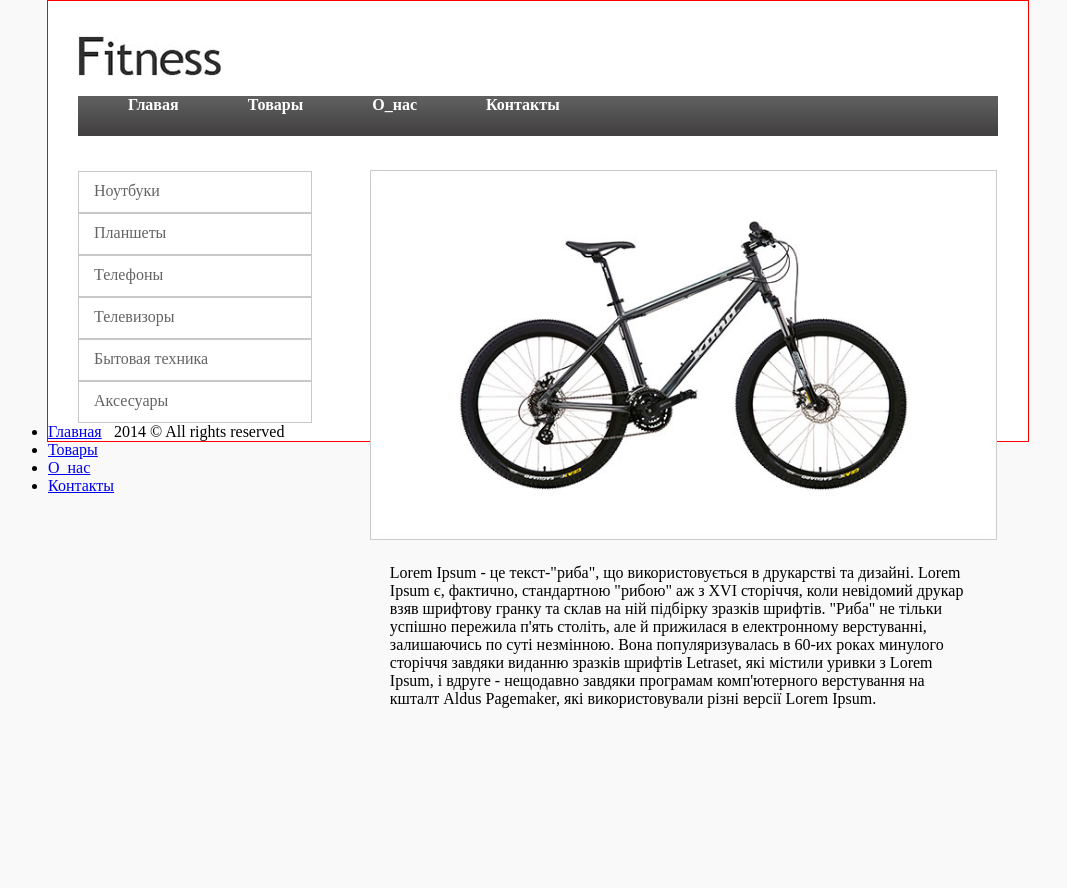
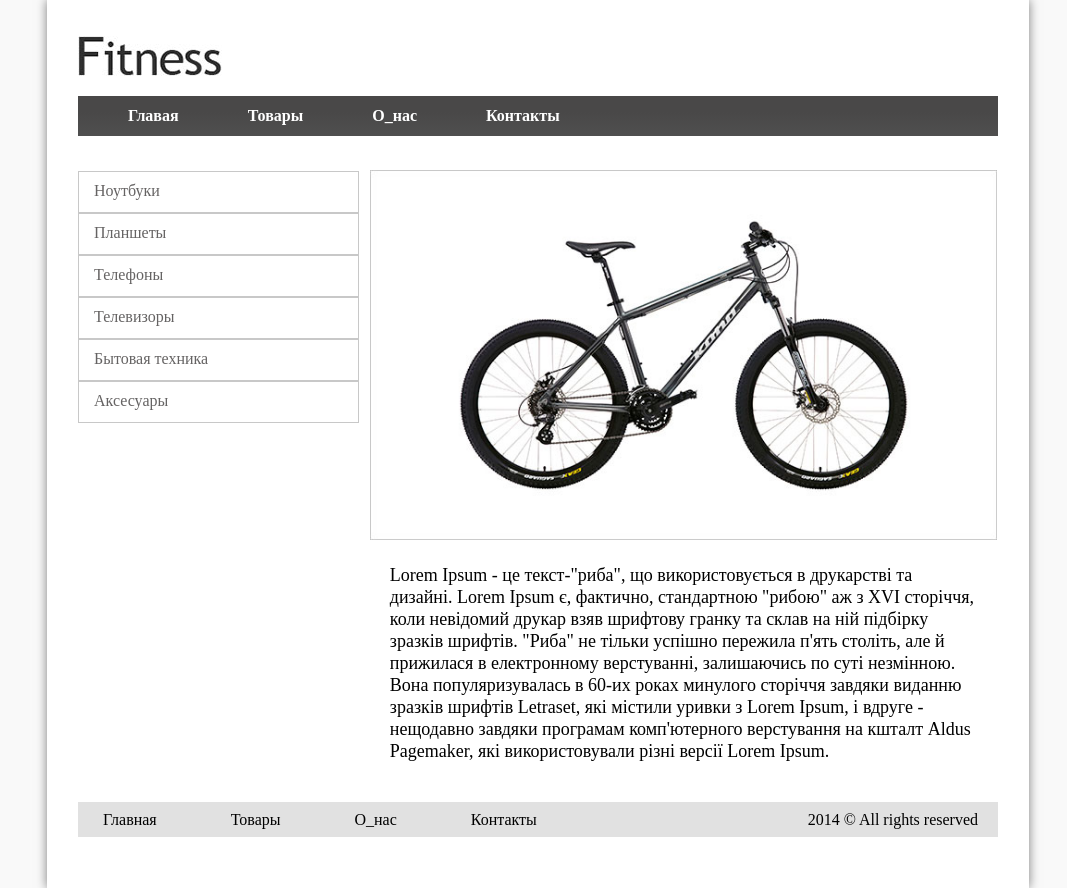
Before and after one commit to sergiyburlaka/sergiyburlaka.github.io, a plain HTML site: page html-hw-2/index.html in a window 1280 px wide. Shown: the whole page, without its empty margins (102-1169 px from the left). Before the commit the page ends 800 px from the top, so only its background shows below. Drawn offline with Linux system fonts and the light colour scheme.

Commit message:
update Work home 2

```diff
--- /dev/null
+++ b/html-hw-2-bonus/css/style.css
@@ -0,0 +1,72 @@
+*{
+	margin: 0;
+	padding: 0;
+}
+body{
+
+	background: url(../img/bg.jpg )no-repeat;
+    -moz-background-size: 100%;
+    -webkit-background-size: 100%;
+    -o-background-size: 100%;
+    background-size: 100%;
+}
+header{
+	margin: 10px 200px 10px 185px;
+	padding: 0 10px 0 10px;
+	/* border: 1px solid #ff0000; */
+	height: 150px;
+}
+.wrapper{
+
+	margin: 10px 185px 10px 185px;
+	padding: 0px 0px 0px 0px;
+}
+.logo{
+	background: url(../img/logo.png);
+	background-repeat: no-repeat;
+	margin: 0px 0 0 0px;
+	float: left;
+	padding: 0px;
+	width: 266px;
+	height: 143px;
+
+}
+.contacts{
+	float: right;
+	color: white;
+	width: auto;
+	position: relative;
+    padding-top: 90px;
+    box-sizing: border-box;
+}
+
+.contacts span{
+	font-weight: bold;
+}
+
+.foto{
+
+}
+
+.foto li{
+	float: left;
+	width: 280px;
+	padding: 20px 5px 0 0;
+	list-style-type: none;
+	display:inline-block;
+
+}
+.foto p{
+	color:white;
+	text-align: center;
+	margin-bottom: 20px;
+	padding-bottom: 20px;
+}
+footer{
+	margin-top: 50px;
+}
+
+footer p{
+	color:white;
+	text-align: center;
+}
--- /dev/null
+++ b/html-hw-2-bonus/index.html
@@ -0,0 +1,35 @@
+<!doctype html>
+<html>
+<head>
+<link rel="stylesheet" href="css/style.css">
+<meta charset="utf-8">
+<title>Asio-Holidays</title>
+</head>
+<header>
+	<div class="logo"></div>
+	<div class="contacts">
+		<span>contact us</span>
+		<address>+12 34 567 8910</address>
+		<div>info@asia-holidays.com</div>
+	</div>
+</header>
+<div class="wrapper">
+	<ul class="foto">
+
+		<li><img src="img/india.jpg" alt="India"><p>India</p></li>
+		<li><img src="img/nepal.jpg" alt="Nepal"><p>Nepal</p></li>
+		<li><img src="img/tibet.jpg" alt="Tibet"><p>Tibet</p></li>
+		<li><img src="img/bhutan.jpg" alt="Bhutan"><p>Bhutan</p></li>
+		<li><img src="img/sri_lanka.jpg" alt="Sri Lanka"><p>Sri Lanka</p></li>
+		<li><img src="img/maldives.jpg" alt="Maldives"><p>Maldives</p></li>
+
+	</ul>
+	<footer>
+		<p>Copyright (c) asia-holidays.com. 2010</p>
+
+	</footer>
+</div>
+
+<body>
+</body>
+</html>
--- a/html-hw-2/css/style.css
+++ b/html-hw-2/css/style.css
@@ -3,11 +3,27 @@
 	margin: 0;
 }
 
-#wrap{
+body{
 	background: #f9f9f9;
 	min-width: 980px;
 
 }
+p{
+	font-size:18px;
+	line-height: 22px;
+
+}
+
+
+.wrapper{
+
+	width: 980px;
+	background: #FFFFFF;
+	border: 1px solid #ffffff;
+	box-shadow: 0 0 10px rgba(0,0,0,0.5);
+	margin: auto;
+}
+
 .logo{
 	background: url(../img/logo.jpg);
 	background-repeat: no-repeat;
@@ -16,18 +32,13 @@
 	width: 200px;
 }
 
-ul.menu_fute li{
-	margin: 10px 0 0 10px;
-	padding: 0 10px 0 10px;
 
-}
-ul.menu_fute li{
 
-}
+
 .nav-hor{
-	background-image: url(../img/menu.jpg);
+	background: #5b5b5b;
+    background: linear-gradient(to top, #b5bdc8 0%, #4f4f4f 0%, #494848 60%);
 	height: 40px;
-
 	margin: 20px 30px 20px 30px;
 	color: #ffffff;
 	font-weight:bold;
@@ -40,24 +51,21 @@ ul.menu-horiz{
 
 }
 ul.menu-horiz li{
+	line-height: 40px;
 	list-style-type: none;
-	display:inline;
+	display:inline-block;
     margin-right: 5px;
     border: 0px solid #000;
     padding: 0 30px 0 30px;
+	cursor: pointer;
+	transition: 1s all;
+}
+ul.menu-horiz li:hover{
+	background: #3b3b3b;
 }
 
 
-.ww{
 
-	width: 980px;
-
-	background: #FFFFFF;
-	border: 1px solid #ff0000;
-	 margin: auto;
-	position: 20px;
-
-}
 #content{
 	margin: -6px 11px 0px 0;
     float: right;
@@ -79,16 +87,20 @@ ul.menu-left {
 }
 ul.menu-left li {
 	list-style-type: none;
+    display: inline-block;
 	border: 1px solid #c8c8c8;
 	height: 20px;
+	width:100%;
 	margin: 0 30px 0 0;
 	padding: 10px 0px 10px 15px;
 }
 ul.menu-left li:hover {
-	padding-left: 30px;
+	display: inline-block;
+	width:98%;
+	margin: 0 20px 0 0;
+	padding: 10px 0px 10px 21px;
 	background: #f9f9f9;
-
-
+	text-decoration: none;
 }
 .menu-left a{
 	text-decoration: none;
@@ -101,20 +113,47 @@ ul.menu-left li:hover {
 	color: #000;
 
 }
-#f{
-
-
+#footer{
+	clear: both;
+	background: #e1e1e1;
+	margin:  30px 30px 50px 30px;
+	height: 35px;
 
 }
 
-.menu_futer{
+.menu_footer{
 
 	float: left;
 	position: 20px;
 
 	}
 
-.copyright{
+#copyright{
+	line-height: 35px;
+	padding: 0 20px 0 0px;
 	float: right;
-	position: 20px;
+
 }
+
+
+ul.nav-footer{
+	margin: 9px 0 0 10px;
+	padding: 0 10px 0 10px;
+
+}
+ul.nav-footer li{
+	list-style-type: none;
+	display:inline;
+    margin-right: 5px;
+    border: 0px solid #000;
+    padding: 0 60px 0 5px;
+}
+.nav-footer a{
+	text-decoration: none;
+	color: #000000;
+}
+
+.nav-footer a:hover{
+	text-decoration:underline;
+	color: #000000;
+}
--- a/html-hw-2/index.html
+++ b/html-hw-2/index.html
@@ -7,11 +7,10 @@
 
 </head>
 
-<body id="wrap">
-<div class="ww">
+<body>
+<div class="wrapper">
 	<header>
 		<div class="logo"></div>
-
 		<menu class="nav-hor">
 			<ul class="menu-horiz">
 				<li>Главая</li>
@@ -20,23 +19,21 @@
 				<li>Контакты</li>
 			</ul>
 		</menu>
-
 	</header>
 
-<div>
 	<div id="content">
 
 		<div class="slider">
 		<img src="img/scott.jpg" width="100%">
 
 		</div>
-<div class="content"><p>Lorem Ipsum - це текст-"риба", що використовується в друкарстві та дизайні. Lorem Ipsum є, фактично, стандартною "рибою" аж з XVI сторіччя, коли невідомий друкар взяв шрифтову гранку та склав на ній підбірку зразків шрифтів. "Риба" не тільки успішно пережила п'ять століть, але й прижилася в електронному верстуванні, залишаючись по суті незмінною. Вона популяризувалась в 60-их роках минулого сторіччя завдяки виданню зразків шрифтів Letraset, які містили уривки з Lorem Ipsum, і вдруге - нещодавно завдяки програмам комп'ютерного верстування на кшталт Aldus Pagemaker, які використовували різні версії Lorem Ipsum.</p></div>
+		<div class="content">
+			<p>Lorem Ipsum - це текст-"риба", що використовується в друкарстві та дизайні. Lorem Ipsum є, фактично, стандартною "рибою" аж з XVI сторіччя, коли невідомий друкар взяв шрифтову гранку та склав на ній підбірку зразків шрифтів. "Риба" не тільки успішно пережила п'ять століть, але й прижилася в електронному верстуванні, залишаючись по суті незмінною. Вона популяризувалась в 60-их роках минулого сторіччя завдяки виданню зразків шрифтів Letraset, які містили уривки з Lorem Ipsum, і вдруге - нещодавно завдяки програмам комп'ютерного верстування на кшталт Aldus Pagemaker, які використовували різні версії Lorem Ipsum.
+			</p>
+		</div>
 	</div>
 	<div id="sidebar">
-
 		<ul class="menu-left">
-
-
 			<li><a href="#">Ноутбуки</a></li>
 			<li><a href="#">Планшеты</a></li>
 			<li><a href="#">Телефоны</a></li>
@@ -45,25 +42,24 @@
 			<li><a href="#">Аксесуары</a></li>
 		</ul>
 	</div>
-<div d="futer">
+	<div id="footer">
 
-<div class="menu_futer">
-<ul class="nav-futer">
-
+		<div class="menu_footer">
+			<ul class="nav-footer">
 				<li><a href="#">Главная</a></li>
 				<li><a href="#">Товары</a></li>
 				<li><a href="#">О_нас</a></li>
 				<li><a href="#">Контакты</a></li>
 			</ul>
-
-
 		</div>
-<div class="сopyright"><span>2014 © All rights reserved</span>   </div>
+		<div id="copyright">
+			<span>2014 © All rights reserved</span>
+		</div>
 	</div>
 
 </div>
 
-	</div>
+
 
 </body>
 </html>
```
Also changed, not shown: html-hw-2-bonus/img/bg.jpg (added), html-hw-2-bonus/img/bhutan.jpg (added), html-hw-2-bonus/img/india.jpg (added), html-hw-2-bonus/img/logo.png (added), html-hw-2-bonus/img/maldives.jpg (added), html-hw-2-bonus/img/nepal.jpg (added), html-hw-2-bonus/img/sri_lanka.jpg (added), html-hw-2-bonus/img/tibet.jpg (added), 2 other files. Lines whose indentation alone changed are shown as unchanged.
